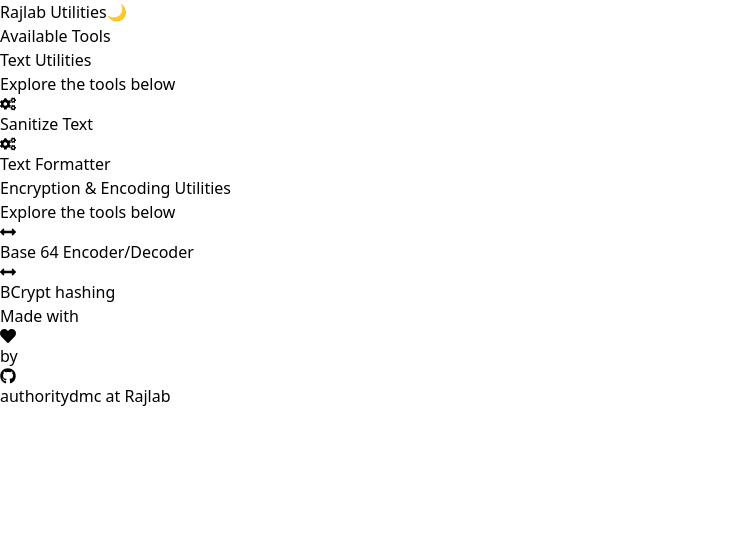
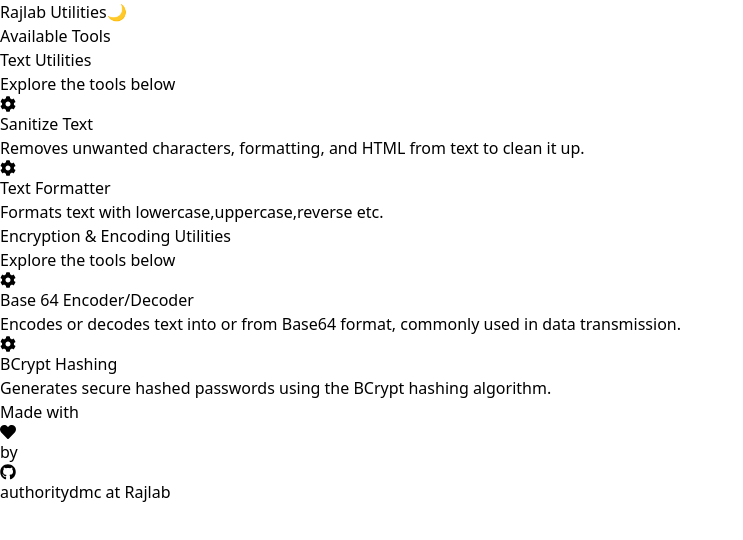
Before and after one commit to authoritydmc/rajlab-tools-webapp, a React (Vite) app: page / in a window 1280 px wide. Shown: the top 540 px of the page, without its empty margins (0-743 px from the left). Built offline with nearby package versions, Linux system fonts and the light colour scheme.

Commit message:
chore : improve desc,seo meta tags

```diff
--- a/index.html
+++ b/index.html
@@ -2,9 +2,46 @@
 <html lang="en">
   <head>
     <meta charset="UTF-8" />
+    <meta name="viewport" content="width=device-width, initial-scale=1.0" />
+
+    <!-- Title -->
+    <title>Utilities || Rajlabs</title>
+
+    <!-- Favicon -->
     <link rel="icon" type="image/svg+xml" href="/fav.ico" />
-    <meta name="viewport" content="width=device-width, initial-scale=1.0" />
-    <title>Utilities || Rajlabs</title>
+
+    <!-- Meta Description -->
+    <meta name="description" content="Rajlabs provides a suite of utilities including text sanitization, formatting, encoding, and encryption tools to make your workflow efficient and secure." />
+
+    <!-- Keywords -->
+    <meta name="keywords" content="Text utilities, Sanitizer, Formatter, Base64 Encoder, BCrypt Hashing, Encryption tools, Rajlabs utilities" />
+
+    <!-- Author -->
+    <meta name="author" content="Rajlabs" />
+
+    <!-- Open Graph Meta Tags for Social Sharing -->
+    <meta property="og:title" content="Utilities || Rajlabs" />
+    <meta property="og:description" content="Rajlabs offers a variety of tools for text sanitization, formatting, and encryption. Boost your productivity with these powerful utilities." />
+    <meta property="og:url" content="https://www.rajlabs.com" />
+    <meta property="og:type" content="website" />
+
+    <!-- Twitter Card Meta Tags -->
+    <meta name="twitter:card" content="summary_large_image" />
+    <meta name="twitter:title" content="Utilities || Rajlabs" />
+    <meta name="twitter:description" content="Explore Rajlabs' utilities for text manipulation, encryption, and encoding, all designed to simplify your tasks." />
+    <meta name="twitter:site" content="@Rajlabs" />
+
+    <!-- Robots for search engine indexing -->
+    <meta name="robots" content="index,follow" />
+
+    <!-- Canonical Link for SEO -->
+    <link rel="canonical" href="https://www.rajlabs.com" />
+
+    <!-- Charset and UTF-8 Support -->
+    <meta http-equiv="Content-Type" content="text/html; charset=utf-8" />
+
+    <!-- Theme Color for mobile browsers -->
+    <meta name="theme-color" content="#ffffff" />
   </head>
   <body>
     <div id="root"></div>
--- a/public/toolCategories.json
+++ b/public/toolCategories.json
@@ -1,16 +1,42 @@
 [
   {
     "title": "Text Utilities",
+    "iconName": "TextFields",
     "tools": [
-        { "name": "Sanitize Text", "link": "/sanitize-text", "iconName": "sanitize", "isEnabled": true },
-        { "name": "Text Formatter", "link": "/format-text", "iconName": "sanitize", "isEnabled": true }
+      {
+        "name": "Sanitize Text",
+        "link": "/sanitize-text",
+        "iconName": "CleanHands",
+        "isEnabled": true,
+        "description": "Removes unwanted characters, formatting, and HTML from text to clean it up."
+      },
+      {
+        "name": "Text Formatter",
+        "link": "/format-text",
+        "iconName": "FormatShapes",
+        "isEnabled": true,
+        "description": "Formats text with lowercase,uppercase,reverse etc."
+      }
     ]
   },
   {
     "title": "Encryption & Encoding Utilities",
+    "iconName": "Lock",
     "tools": [
-        { "name": "Base 64 Encoder/Decoder", "link": "/base64-encoder-decoder", "iconName": "resizer", "isEnabled": true },
-        { "name": "BCrypt hashing", "link": "/bcrypt-hashing", "iconName": "resizer", "isEnabled": true }
+      {
+        "name": "Base 64 Encoder/Decoder",
+        "link": "/base64-encoder-decoder",
+        "iconName": "Transform",
+        "isEnabled": true,
+        "description": "Encodes or decodes text into or from Base64 format, commonly used in data transmission."
+      },
+      {
+        "name": "BCrypt Hashing",
+        "link": "/bcrypt-hashing",
+        "iconName": "Security",
+        "isEnabled": true,
+        "description": "Generates secure hashed passwords using the BCrypt hashing algorithm."
+      }
     ]
   }
 ]
--- a/src/components/MainToolPage.jsx
+++ b/src/components/MainToolPage.jsx
@@ -1,6 +1,6 @@
 import React, { useEffect, useState } from 'react';
 import { Link } from 'react-router-dom';
-import { FaArrowsAltH, FaCompressArrowsAlt, FaImage, FaCogs } from 'react-icons/fa'; // Import icons
+import * as FaIcons from 'react-icons/fa'; // Import all Fa icons dynamically
 import { useTheme } from '../themeContext'; // Adjust path if necessary
 
 export default function MainToolListPage() {
@@ -26,17 +26,14 @@
     fetchData();
   }, []);
 
-  // Function to get icon based on iconName
+  // Function to dynamically get icon component from react-icons/fa based on iconName from JSON
   const getIcon = (iconName) => {
-    switch (iconName) {
-      case 'sanitize':
-        return <FaCogs />;
-      case 'resizer':
-        return <FaArrowsAltH />;
-      case 'converter':
-        return <FaCompressArrowsAlt />;
-      default:
-        return <FaImage />;
+    const IconComponent = FaIcons[iconName];
+    if (IconComponent) {
+      return <IconComponent />;
+    } else {
+      // Default icon if the iconName is not found in the FaIcons
+      return <FaIcons.FaCog />;
     }
   };
 
@@ -69,22 +66,31 @@
             </div>
             <ul className="p-6 space-y-4">
               {category.tools.map((tool, toolIndex) => (
-                <li key={toolIndex} className={`flex items-center space-x-3 ${tool.isEnabled ? 'text-gray-900' : 'text-gray-400'}`}>
+                <li key={toolIndex} className={`flex flex-col space-y-2 ${tool.isEnabled ? 'text-gray-900' : 'text-gray-400'}`}>
+                  {/* Icon and Link */}
+                  <div className="flex items-center space-x-3">
                     <span
                       className={`flex-shrink-0 text-2xl ${
                         isDarkMode ? 'text-gray-300' : 'text-gray-600'
                       }`}
                     >
-                    {getIcon(tool.iconName)}
+                      {getIcon(tool.iconName)} {/* Dynamically render icon */}
                     </span>
                     <Link
                       to={tool.link}
-                    className={`flex-1 text-lg ${tool.isEnabled ? 'text-blue-600 hover:underline' : 'text-gray-400'} ${
+                      className={`flex-1 text-lg font-semibold ${tool.isEnabled ? 'text-blue-600 hover:underline' : 'text-gray-400'} ${
                         isDarkMode ? 'hover:text-blue-400' : 'hover:text-blue-800'
                       }`}
                     >
                       {tool.name}
                     </Link>
+                  </div>
+                  {/* Tool Description */}
+                  {tool.description && (
+                    <p className={`text-sm ${isDarkMode ? 'text-gray-400' : 'text-gray-600'}`}>
+                      {tool.description}
+                    </p>
+                  )}
                 </li>
               ))}
             </ul>
```
Lines whose indentation alone changed are shown as unchanged.
